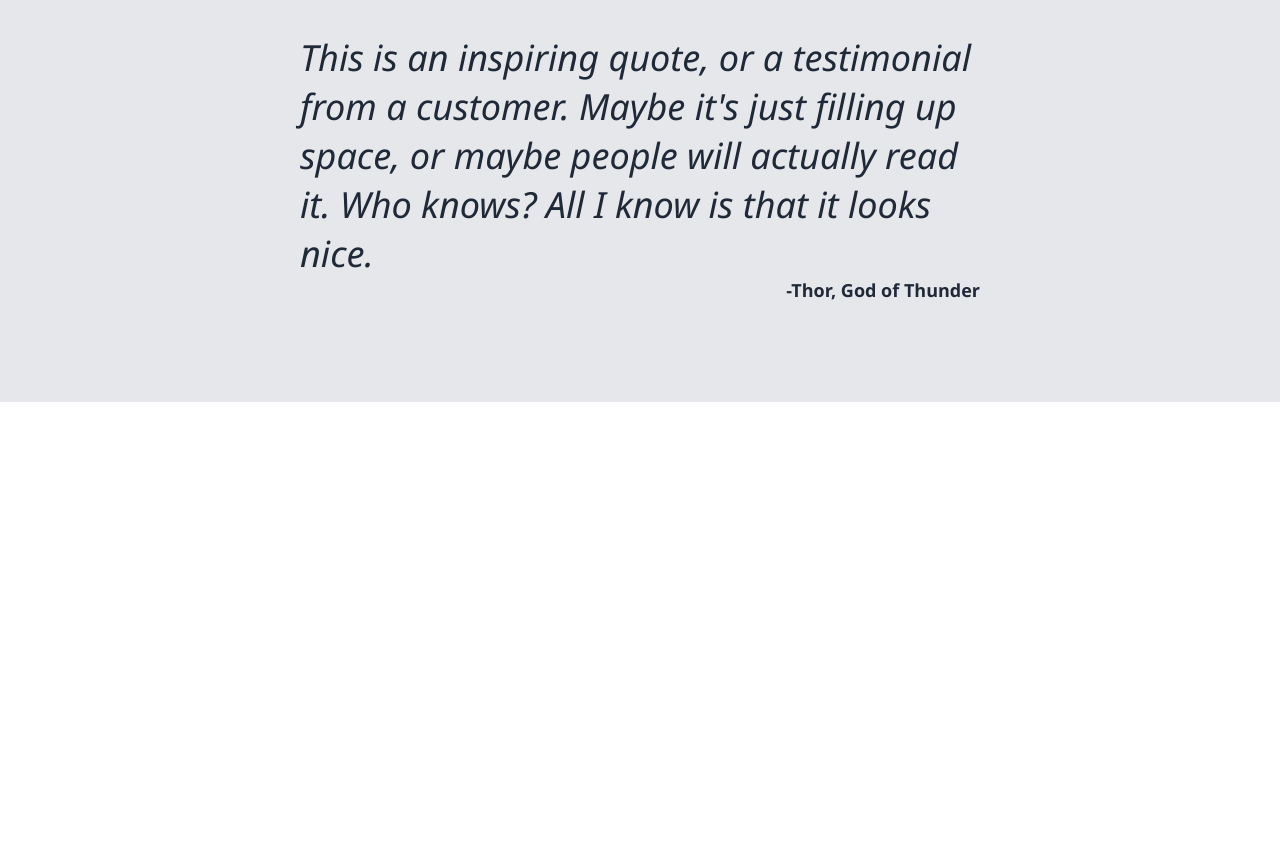
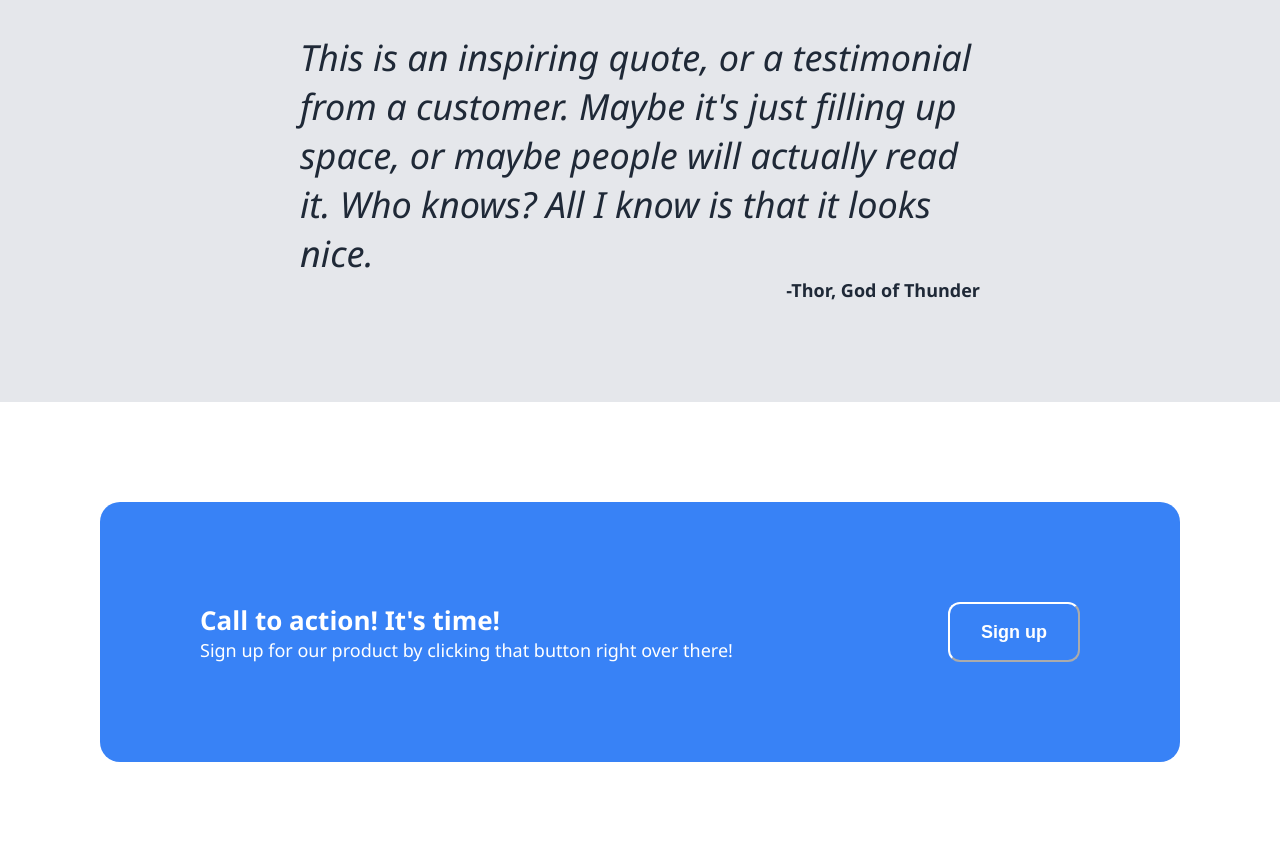
Before and after one commit to anthonytruongg/Project-Landing-Page, a plain HTML site: page index.html in a window 1280 px wide. Shown: the part 1466-2328 px from the top of the page. Before the commit the page ends 1868 px from the top, so only its background shows below. Drawn offline with Linux system fonts and the light colour scheme.

Commit message:
Finished and polished

```diff
--- a/index.html
+++ b/index.html
@@ -8,6 +8,7 @@
     <link rel="stylesheet" href="style.css">
 </head>
 <body>
+<!-----------------------------------------    ----------------------------------------->
     <div class="sectionOne">
         <div class="header">Header Logo
             <ul class="right-links">
@@ -32,10 +33,9 @@
             </div>
         </hero>
     </div>
-
+<!-----------------------------------------    ----------------------------------------->
     <div class="bodyTwo">
         <div class="text" id="num2">Some random information.</div>
-
         <div class="cardContainer">
             <div class="cardOne">
                 <div class="imagesBodyTwo"></div>
@@ -54,18 +54,24 @@
                 <div class="subText">this is some subtext under an illustration or image</div>
             </div>
         </div>
-
-
     </div>
-
+<!-----------------------------------------    ----------------------------------------->
     <div class="bodyThree">
         <div class="sectionThree">
             <div class="text" id="num3">This is an inspiring quote, or a testimonial from a customer. Maybe it's just filling up space, or maybe people will actually read it. Who knows? All I know is that it looks nice.
                 <div class="author">-Thor, God of Thunder</div>
             </div>
-
         </div>
     </div>
-
+<!-----------------------------------------    ----------------------------------------->
+    <div class="bodyFour">
+        <div class="sectionFour">
+            <div class="callToAction">
+                <div class="textOne">Call to action! It's time!</div>
+                <div class="textTwo">Sign up for our product by clicking that button right over there!</div>
+            </div>
+            <button class="buttonsTwo">Sign up</button>
+        </div>
+    </div>
 </body>
 </html>
--- a/style.css
+++ b/style.css
@@ -69,6 +69,7 @@ a {
     width: 30%;
     padding: 8px 16px;
     border-radius: 12px;
+    font-weight: bold;
 }
 .imageHolder {
     background-color: gray;
@@ -81,32 +82,6 @@ a {
     width: 450px;
     margin: 25px;
     padding: 100px;
-}
-/*---------------------------------------*/
-.bodyThree {
-    background-color: #E5E7Eb;
-    display: flex;
-    flex-direction: column;
-    flex: 1;
-    margin: 0;
-}
-.sectionThree {
-    /* background-color: red; */
-    padding: 100px;
-}
-.text#num3 {
-    font-size: 36px;
-    font-style: italic;
-    color: #1F2937;
-    margin: 0;
-    padding: 0px 200px;
-
-}
-.author {
-    font-size: 18px;
-    font-style: normal;
-    font-weight: bold;
-    text-align: right;
 }
 /*---------------------------------------*/
 .bodyTwo {
@@ -145,16 +120,70 @@ a {
     width: 200px;
     height: 200px;
 }
-.secTwoContainer {
-    background-color: red;
-    display: flex;
-    flex-direction: row;
-    gap: 32px;
-    padding: 32px;
-}
 .subText {
     font-size: 18px;
     display: flex;
     text-align: center;
     width: 130px;
 }
+/*---------------------------------------*/
+.bodyThree {
+    background-color: #E5E7Eb;
+    display: flex;
+    flex-direction: column;
+    flex: 1;
+    margin: 0;
+}
+.sectionThree {
+    /* background-color: red; */
+    padding: 100px;
+}
+.text#num3 {
+    font-size: 36px;
+    font-style: italic;
+    color: #1F2937;
+    margin: 0;
+    padding: 0px 200px;
+
+}
+.author {
+    font-size: 18px;
+    font-style: normal;
+    font-weight: bold;
+    text-align: right;
+}
+/*---------------------------------------*/
+.bodyFour {
+    background-color: white;
+    padding: 100px;
+}
+.sectionFour {
+    background-color: #3882F6;
+    display: flex;
+    flex-direction: row;
+    justify-content: space-between;
+    padding: 100px;
+    border-radius: 20px;
+}
+.callToAction {
+
+}
+.textOne {
+    color: white;
+    font-weight: bold;
+    font-size: 26px;
+}
+.textTwo {
+    color: white;
+    font-size: 18px;
+}
+.buttonsTwo {
+    background-color:#3882F6;
+    border-color: white;
+    color: white;
+    width: 15%;
+    padding: 8px 16px;
+    border-radius: 12px;
+    font-weight: bold;
+    font-size: 18px;
+}
```
